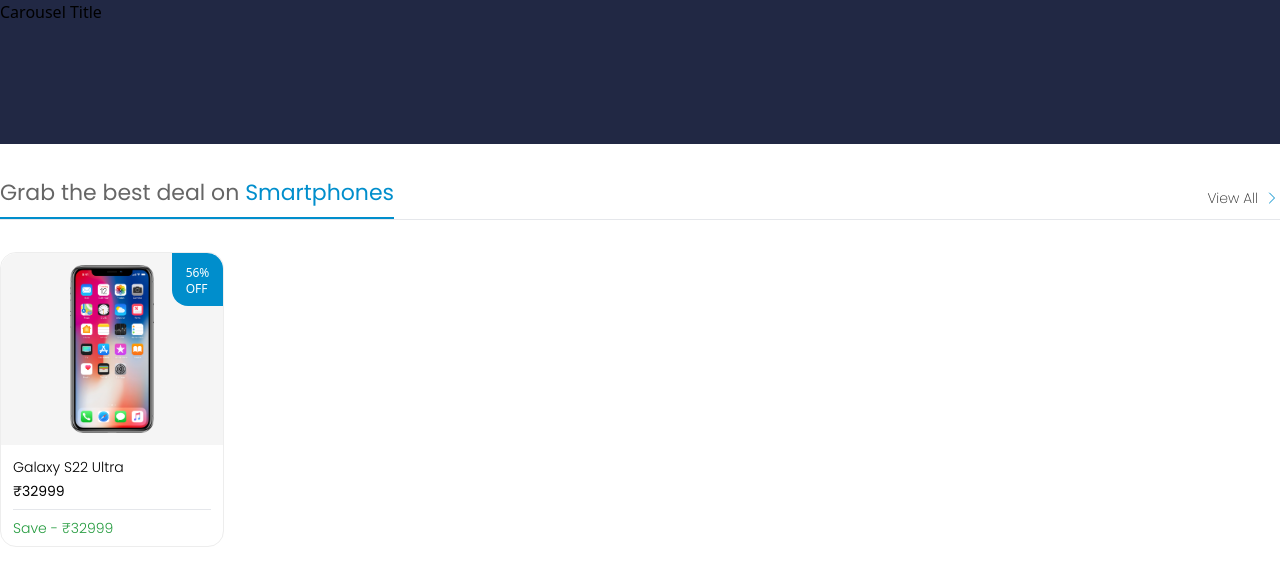
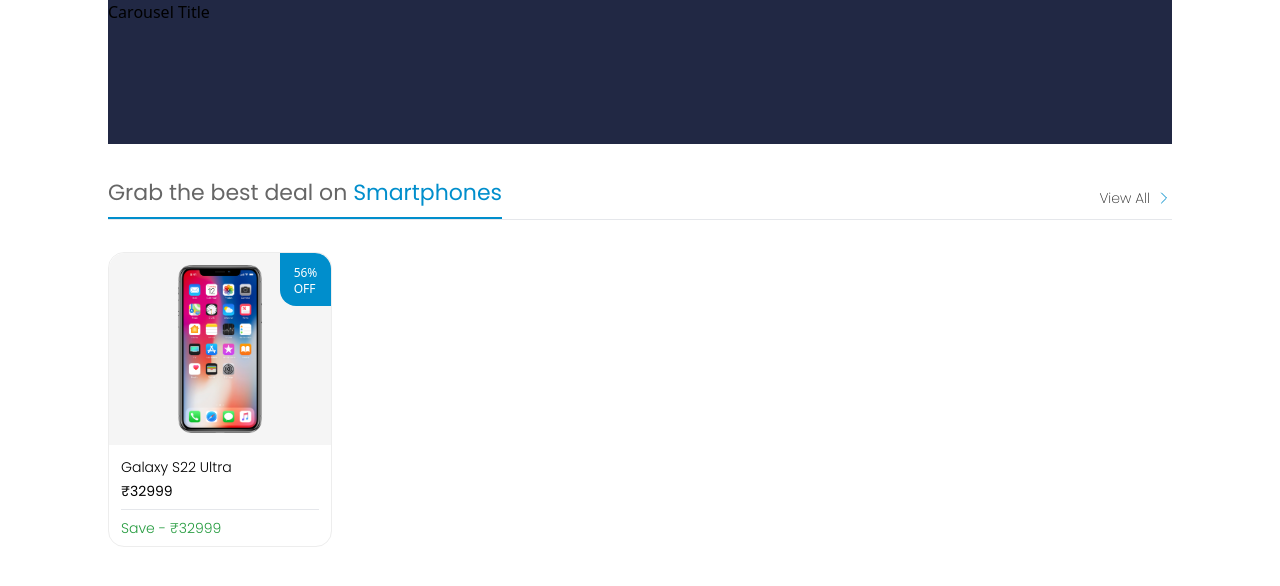
Before and after one commit to januard064/ecommerce-next, a Next.js app: page / in a window 1280 px wide. Shown: the top 586 px of the page. Built offline with nearby package versions, Linux system fonts and the light colour scheme.

Commit message:
provide layout - responsive using grid

```diff
--- /dev/null
+++ b/components/Layout/layout.js
@@ -0,0 +1,15 @@
+const Layout = (props) => {
+
+    return (
+        <main class="grid grid-cols-12 gap-4">
+            <div class="lg:col-span-1 hidden lg:block" />
+            <div class="lg:col-span-10 col-span-12">
+                {props.children}
+            </div>
+            <div class="lg:col-span-1 hidden lg:block" />
+        </main>
+    )
+
+}
+
+export default Layout
--- a/pages/_app.js
+++ b/pages/_app.js
@@ -1,6 +1,12 @@
 import '@/styles/globals.css'
 import localFont from 'next/font/local'
+import Layout from '@/components/Layout/layout'
 
 export default function App({ Component, pageProps }) {
-  return <Component {...pageProps} />
+  return (
+    <Layout>
+      <Component {...pageProps} />
+    </Layout>
+  )
+
 }
```
